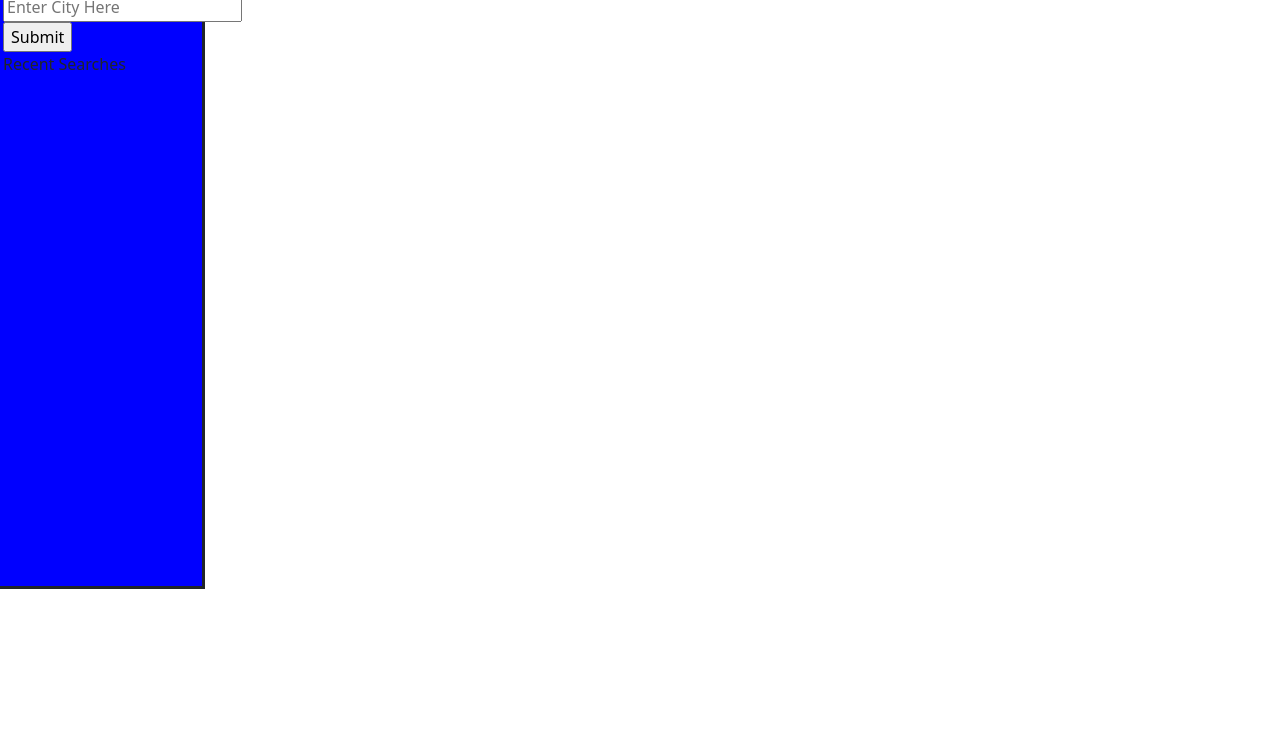
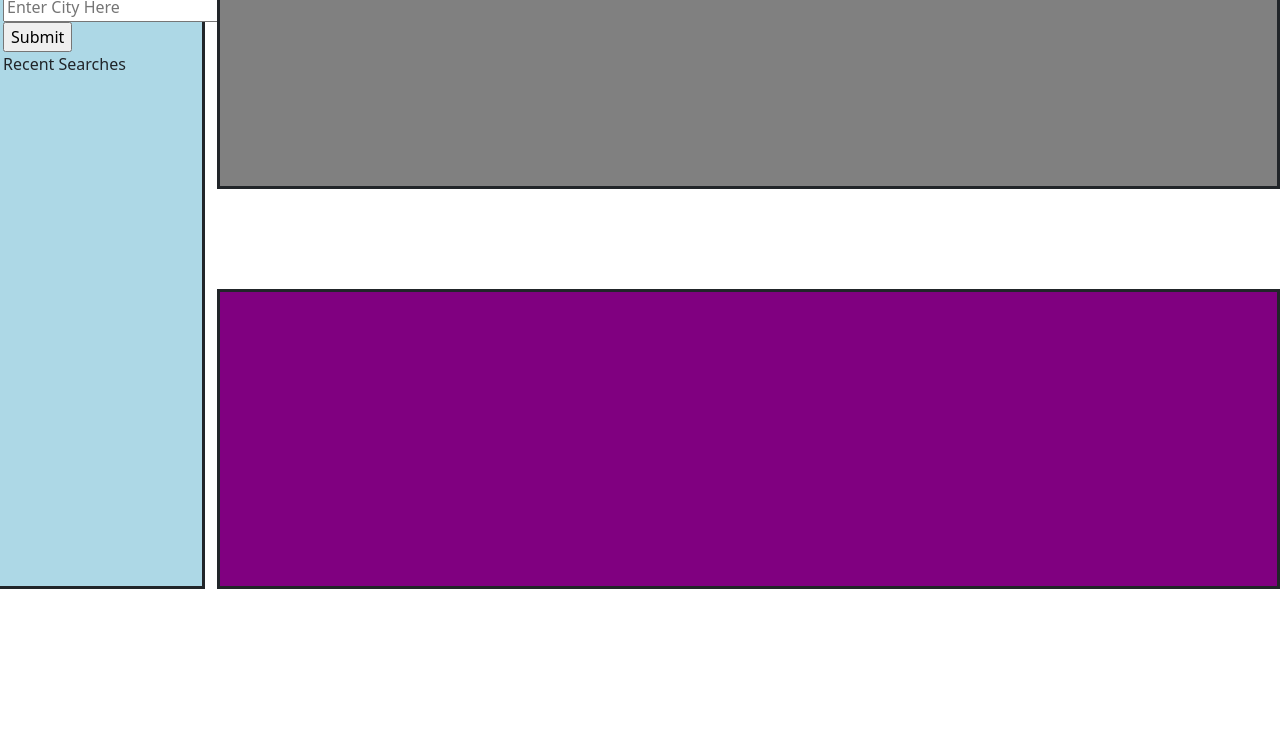
Before and after one commit to afontana405/weather-forecast, a plain HTML site: page index.html in a window 1280 px wide. Shown: the part 67-800 px from the top of the page. Drawn offline with nearby package versions, Linux system fonts and the light colour scheme.

Commit message:
html and css elements added

```diff
--- a/assets/css/style.css
+++ b/assets/css/style.css
@@ -3,13 +3,28 @@ body {
 }
 
 header {
-    background-color: lightblue;
+    background-color: blue;
     display: flex;
     justify-content: center;
 }
 
 aside {
-    background-color: blue;
+    background-color: lightblue;
     border-style: solid;
     height: 600px;
 }
+
+#currentWeather {
+    background-color: gray;
+    border-style: solid;
+    height: 200px;
+}
+
+#forecastWeather {
+    background-color: purple;
+    border-style: solid;
+    height: 300px;
+    display: flex;
+    position: relative;
+    bottom: -100px;
+}
--- a/index.html
+++ b/index.html
@@ -20,7 +20,7 @@
                 <div id="searchHistory" class="text-center" ></div>
             </section>
         </aside>
-        <main class="col-10">
+        <main class="col-10" id="weather">
             <section class="col-12" id="currentWeather"></section>
             <section class="col-12" id="forecastWeather"></section>
         </main>
```
